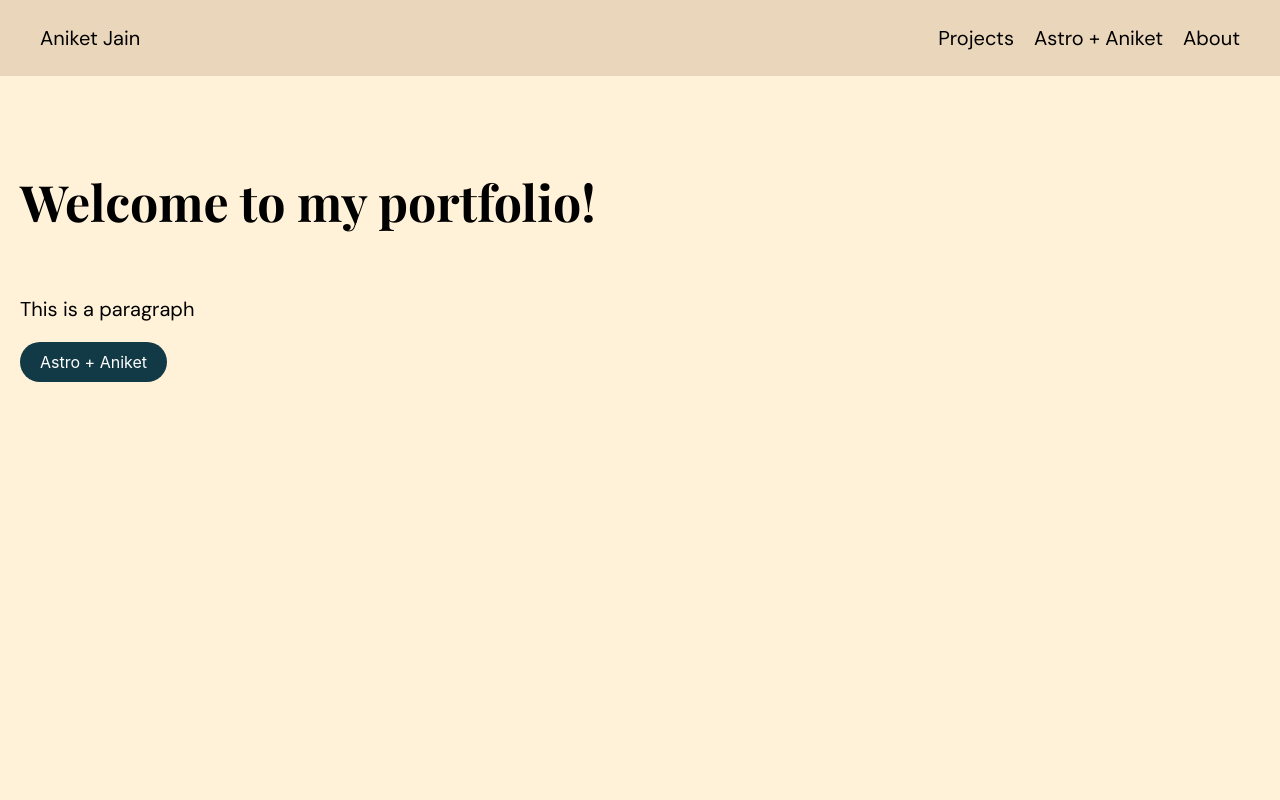
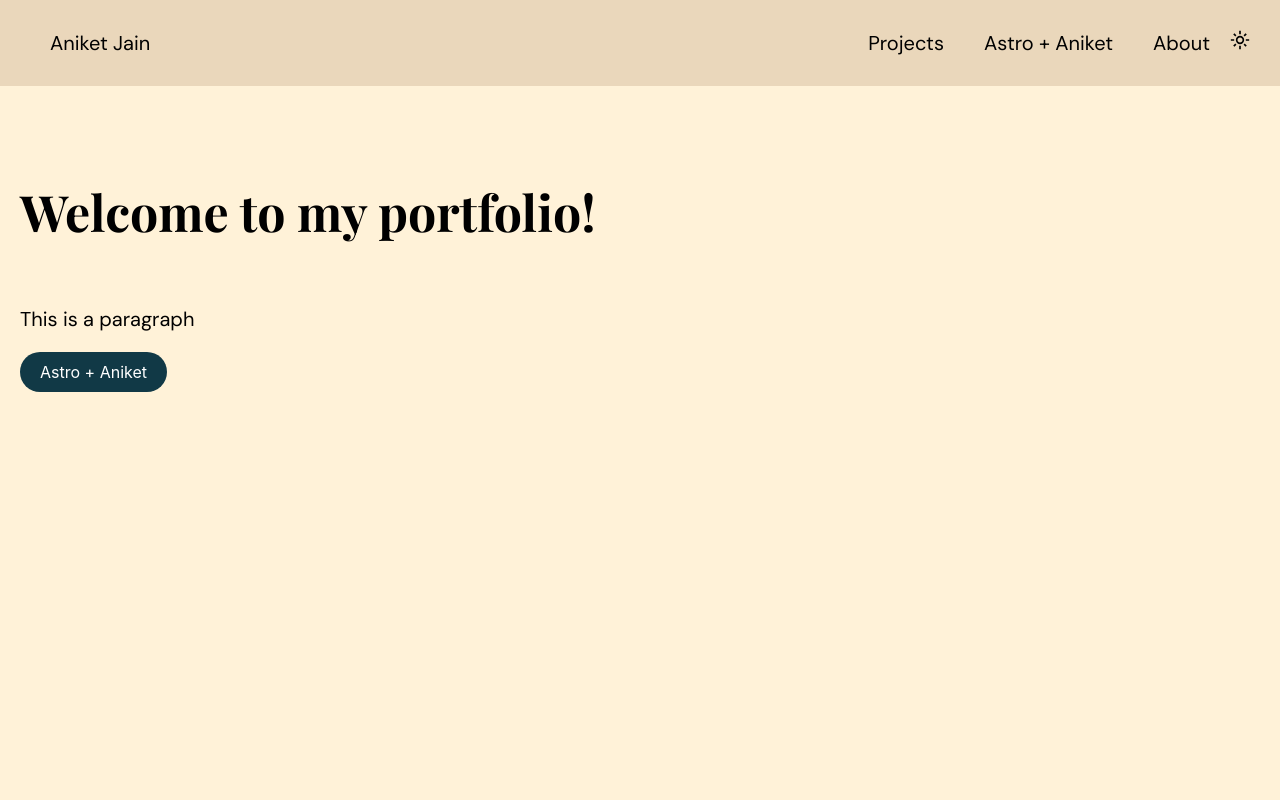
Before and after one commit to jain-aniket/aniketj, a React (Create React App) app: page / in a window 1280 px wide. Shown: the top 800 px of the page. Built offline with nearby package versions, Linux system fonts and the light colour scheme.

Commit message:
Light/Dark Toggle

```diff
--- a/src/components/Navbar.css
+++ b/src/components/Navbar.css
@@ -3,7 +3,7 @@
 nav {
   display: flex;
   justify-content: space-between;
-  padding: 25px 30px;
+  padding: 30px 30px;
   background-color: var(--secondary-1);
   font-family: 'DM Sans', sans-serif;
 }
@@ -12,5 +12,11 @@ nav a {
   text-decoration: none;
   color: black;
   font-size: 20px;
-  margin: 0 10px;
+  margin: 0 20px;
 }
+
+nav img {
+  width: 20px;
+  height: 20px;
+  cursor: pointer;
+}
--- a/src/components/Navbar.js
+++ b/src/components/Navbar.js
@@ -1,7 +1,10 @@
-import React from 'react';
+import React, { useState } from 'react';
 import './Navbar.css';
+import sun from '../assets/sun.svg';
+import moon from '../assets/moon.svg';
 
 const Navbar = () => {
+  const [isDay, setIsDay] = useState(true);
   return (
     <nav>
       <a href="/">Aniket Jain</a>
@@ -9,6 +12,7 @@ const Navbar = () => {
         <a href="#">Projects</a>
         <a href="#">Astro + Aniket</a>
         <a href="#">About</a>
+        <img src={isDay ? sun : moon} alt='Toggle day/night' onClick={() => setIsDay(!isDay)} />
       </div>
     </nav>
   );
```
